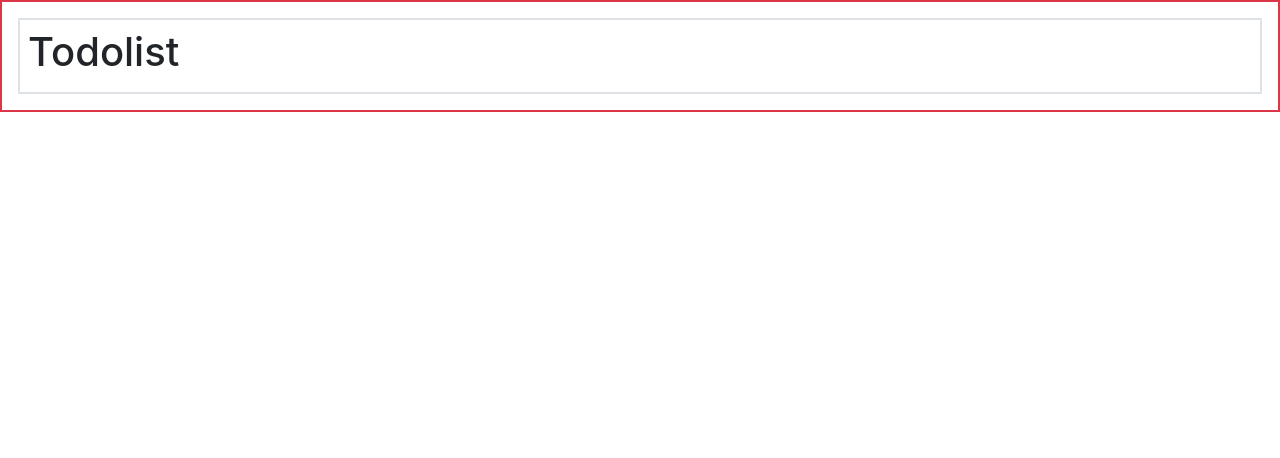
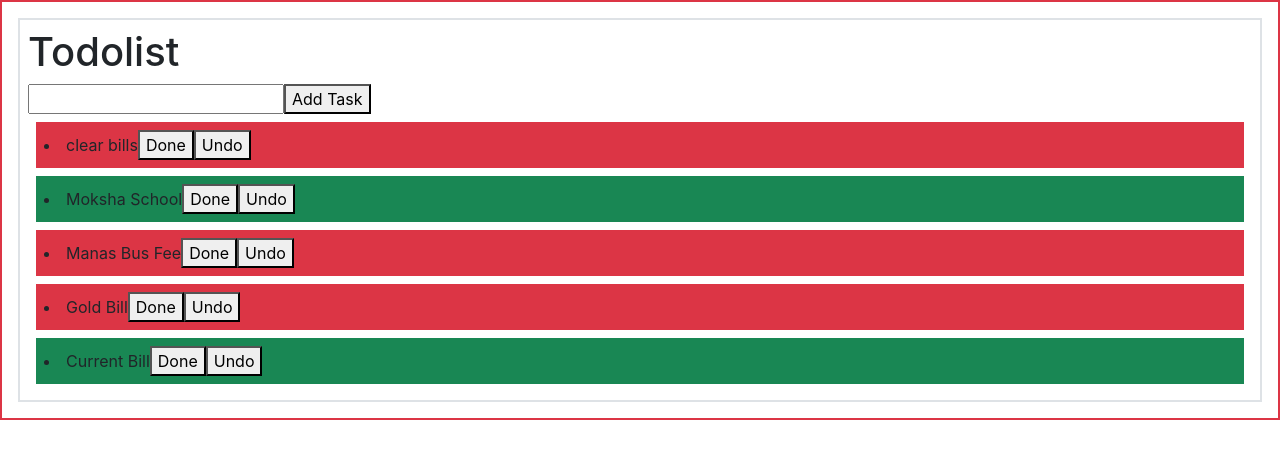
Before and after one commit to edupoly/mapp, a React (Create React App) app: page / in a window 1280 px wide. Shown: the top 458 px of the page. Built offline with nearby package versions, Linux system fonts and the light colour scheme.

Commit message:
usecallbackhook

```diff
--- /dev/null
+++ b/src/Todo.jsx
@@ -0,0 +1,16 @@
+import React from 'react'
+
+function Todo(props) {
+  console.log("Todo rendered")
+  return (
+    <div>
+      <li className={props.status?'bg-success m-2 p-2':'bg-danger m-2 p-2'}>
+        {props.title}
+        <button onClick={()=>{props.done(props.i)}}>Done</button>
+        <button onClick={()=>{}}>Undo</button>
+      </li>
+    </div>
+  )
+}
+
+export default React.memo(Todo)
--- a/src/Todolist.jsx
+++ b/src/Todolist.jsx
@@ -1,6 +1,8 @@
 import React from 'react'
+import Todo from './Todo';
 
 function Todolist() {
+  console.log("Todolist rendered")
   var [todos,setTodos] = React.useState([
     {
       title:'clear bills',
@@ -23,9 +25,25 @@ function Todolist() {
       status:true
     },
   ])
+  function addTask(){
+    var newtask = document.getElementById('task').value;
+    setTodos([...todos,{title:newtask,status:false}])
+  }
+  var done=React.useCallback(function(i){
+    var temp = [...todos];
+    temp[i].status=!temp[i].status;
+    setTodos([...temp])
+  },[])
   return (
     <div className='border border-2 p-2 m-2'>
       <h1>Todolist</h1>
+      <input type="text" id='task' />
+      <button onClick={addTask}>Add Task</button>
+      {
+        todos.map((todo,i)=>{
+          return <Todo title={todo.title} status={todo.status} done={done} i={i}></Todo>
+        })
+      }
     </div>
   )
 }
```
Also changed, not shown: public/practice.html (added, +20 -0 lines).
